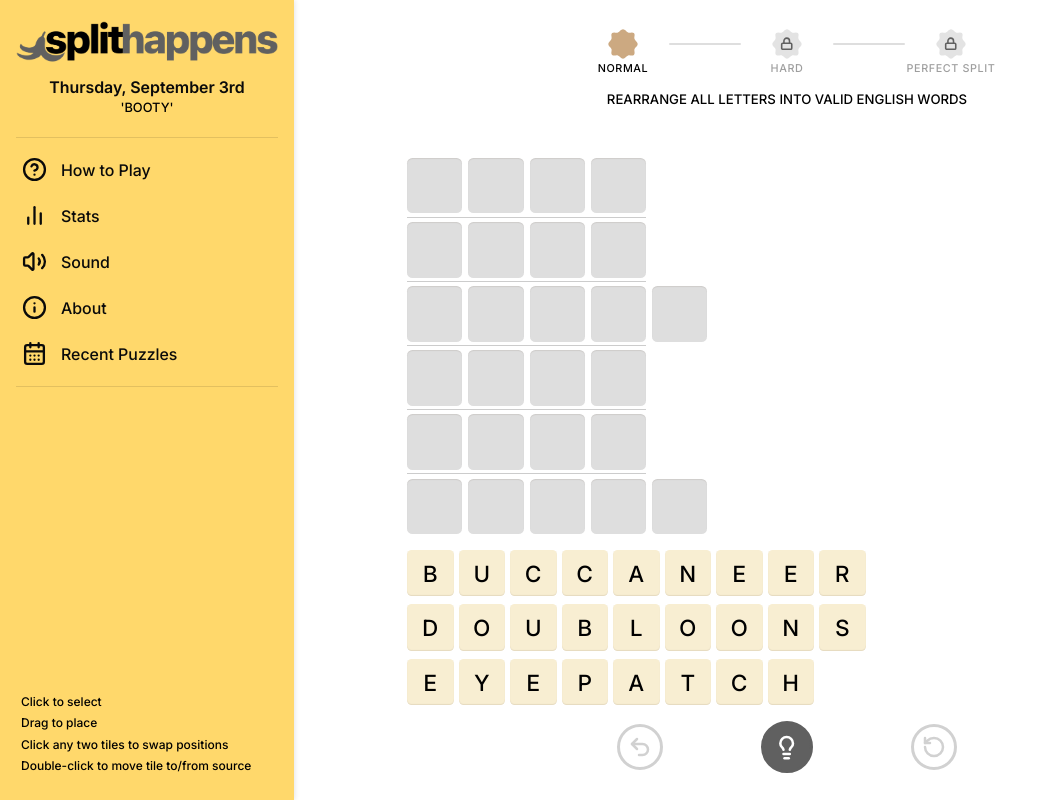
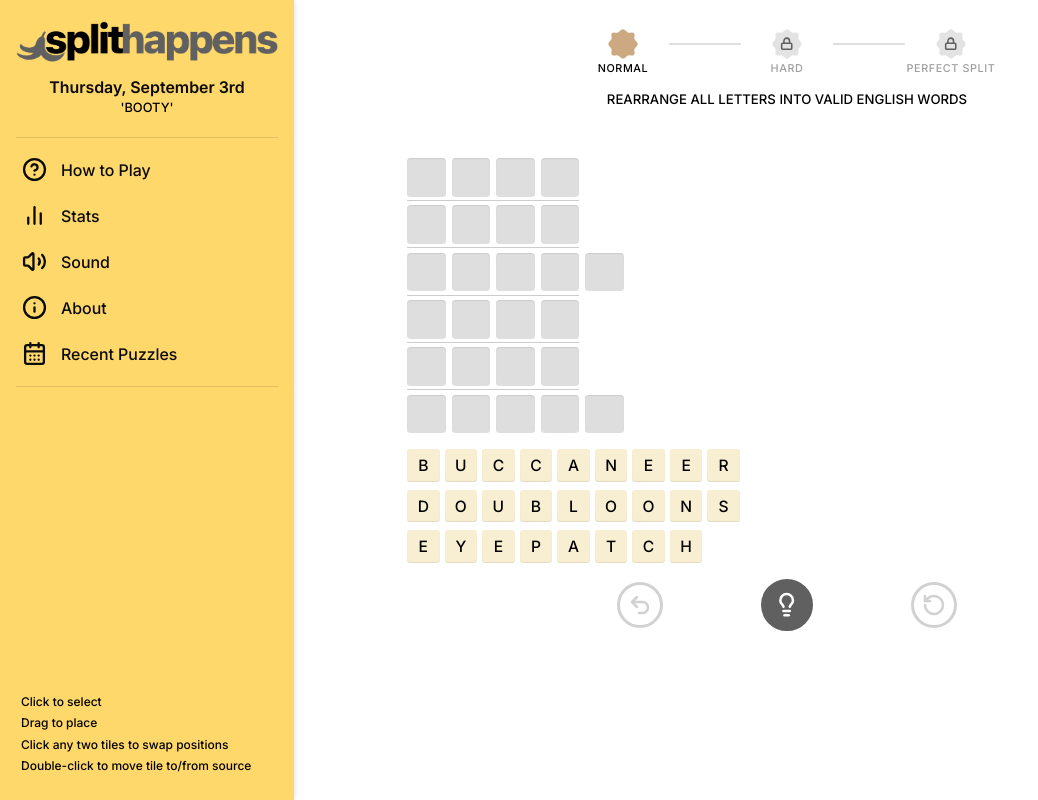
Before and after one commit to UncommonCrawl/SplitHappensWeb, a React (Vite) app: page / in a window 1280 px wide. Shown: the whole page, without its empty margins (0-1038 px from the left). Built offline with nearby package versions, Linux system fonts and the light colour scheme.

Commit message:
Fixed bug where condensed layout displayed incorrectly at certain browser heights

```diff
--- a/src/App.tsx
+++ b/src/App.tsx
@@ -35,7 +35,7 @@ const TILE_DOUBLE_CLICK_MS = 500;
 const EMPTY_WORDS = new Set<string>();
 const TARGET_BOARD_HEIGHT_PERCENT = 45;
 const SOURCE_BOARD_HEIGHT_PERCENT = 18.75;
-const COMPACT_TILE_SCALE = 0.7;
+const TILE_HEIGHT_SCALE = 0.7;
 
 function Seal({ tone, achieved = false, satisfied = false }: { tone: "bronze" | "silver" | "gold"; achieved?: boolean; satisfied?: boolean }) {
   return (
@@ -779,10 +779,8 @@ export default function App() {
   const gameLayoutStyle = {
     "--target-columns": Math.max(...game.targetSlots.map((row) => row.length)),
     "--source-columns": Math.max(...game.sourceSlots.map((row) => row.length)),
-    "--target-height-limit": `calc(${TARGET_BOARD_HEIGHT_PERCENT / targetSizingRows}cqh - 0.5px)`,
-    "--target-compact-height-limit": `calc(${TARGET_BOARD_HEIGHT_PERCENT * COMPACT_TILE_SCALE / targetSizingRows}cqh - 0.5px)`,
-    "--source-height-limit": `${SOURCE_BOARD_HEIGHT_PERCENT / game.sourceSlots.length}cqh`,
-    "--source-compact-height-limit": `${SOURCE_BOARD_HEIGHT_PERCENT * COMPACT_TILE_SCALE / game.sourceSlots.length}cqh`,
+    "--target-height-limit": `calc(${TARGET_BOARD_HEIGHT_PERCENT * TILE_HEIGHT_SCALE / targetSizingRows}cqh - 0.5px)`,
+    "--source-height-limit": `${SOURCE_BOARD_HEIGHT_PERCENT * TILE_HEIGHT_SCALE / game.sourceSlots.length}cqh`,
   } as CSSProperties;
   const handleSidebarAction = (action: () => void) => {
     action();
--- a/src/styles.css
+++ b/src/styles.css
@@ -582,11 +582,7 @@ button.gold-word:focus-visible { outline: 2px solid var(--selection); outline-of
 }
 
 @media (max-height: 700px) {
-  .game-area {
-    --target-row-padding: 2px;
-    --target-size: min(70px, var(--target-compact-height-limit), calc((100cqw - (var(--target-columns) - 1) * 6px) / var(--target-columns)));
-    --source-size: min(60px, var(--source-compact-height-limit), calc((100cqw - (var(--source-columns) - 1) * 5px) / var(--source-columns)));
-  }
+  .game-area { --target-row-padding: 2px; }
   .criteria { min-height: min(var(--criteria-height), 92px); }
 }
 
```
Also changed, not shown: 1 other file (tests, documents, lock files or other folders).
